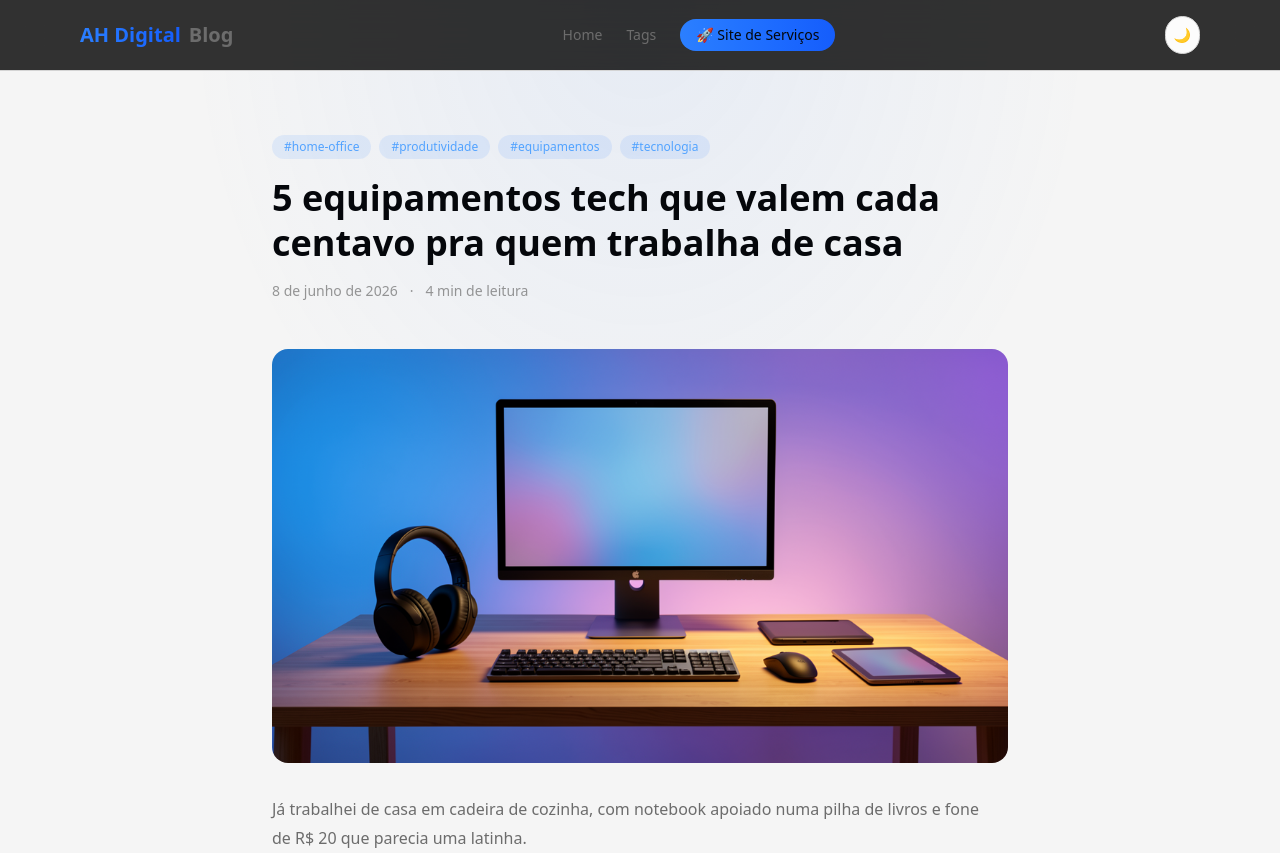
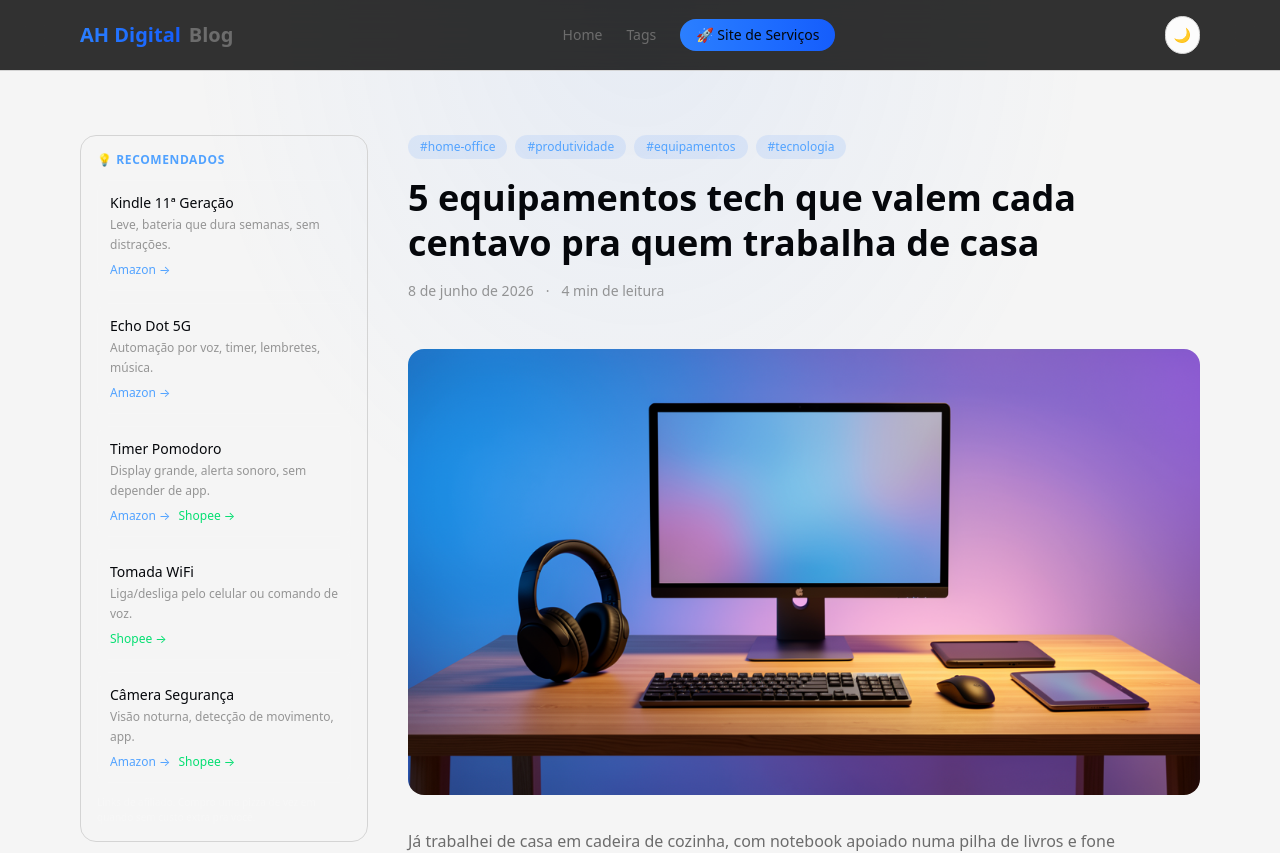
Before and after one commit to andrehs-dev/ah-digital-blog, a Next.js app: page /post/5-equipamentos-essenciais-home-office in a window 1280 px wide. Shown: the top 853 px of the page. Built offline with nearby package versions, Linux system fonts and the light colour scheme.

Commit message:
FEAT: ProductBanner sidebar com produtos recomendados (sticky desktop + inline mobile)

```diff
--- a/src/app/post/[slug]/page.tsx
+++ b/src/app/post/[slug]/page.tsx
@@ -8,6 +8,7 @@ import { BlogPostSchema } from "@/components/BlogPostSchema";
 import { BreadcrumbSchema } from "@/components/BreadcrumbSchema";
 import { AuthorBox } from "@/components/AuthorBox";
 import { FaqSchema } from "@/components/FaqSchema";
+import { ProductBanner } from "@/components/ProductBanner";
 
 export async function generateStaticParams() {
   return getAllPosts().map((post) => ({ slug: post.slug }));
@@ -51,7 +52,17 @@ export default async function PostPage({ params }: { params: Promise<{ slug: str
   const faq = (post.meta as any).faq;
 
   return (
-    <article className="mx-auto max-w-3xl px-4 py-16">
+    <div className="mx-auto max-w-6xl px-4 py-16">
+      <div className="lg:flex lg:gap-10">
+        {/* Sidebar esquerda — produtos (só desktop) */}
+        <aside className="hidden lg:block lg:w-72 lg:shrink-0">
+          <div className="sticky top-24">
+            <ProductBanner />
+          </div>
+        </aside>
+
+        {/* Conteúdo principal */}
+        <article className="min-w-0 flex-1">
           <BreadcrumbSchema
             items={[
               { name: "Home", url: baseUrl },
@@ -106,8 +117,13 @@ export default async function PostPage({ params }: { params: Promise<{ slug: str
           )}
 
           {/* Content */}
-      <div className="prose">
+          <div className="prose max-w-none">
             <Markdown remarkPlugins={[remarkGfm]}>{post.content}</Markdown>
+          </div>
+
+          {/* Banner de produtos no mobile (depois do conteúdo) */}
+          <div className="mt-10 lg:hidden">
+            <ProductBanner />
           </div>
 
           {/* Author Box */}
@@ -123,5 +139,7 @@ export default async function PostPage({ params }: { params: Promise<{ slug: str
             </Link>
           </div>
         </article>
+      </div>
+    </div>
   );
 }
--- /dev/null
+++ b/src/components/ProductBanner.tsx
@@ -0,0 +1,81 @@
+import Link from "next/link";
+
+const products = [
+  {
+    name: "Kindle 11ª Geração",
+    desc: "Leve, bateria que dura semanas, sem distrações.",
+    amazon: "https://www.amazon.com.br/dp/B0CP31L73X?tag=ahdigitalblog-20",
+    shopee: null,
+  },
+  {
+    name: "Echo Dot 5G",
+    desc: "Automação por voz, timer, lembretes, música.",
+    amazon: "https://www.amazon.com.br/dp/B09B8VGCR8?tag=ahdigitalblog-20",
+    shopee: null,
+  },
+  {
+    name: "Timer Pomodoro",
+    desc: "Display grande, alerta sonoro, sem depender de app.",
+    amazon: "https://www.amazon.com.br/dp/B0H29LQVXF?tag=ahdigitalblog-20",
+    shopee: "https://s.shopee.com.br/30lZBjOv0j",
+  },
+  {
+    name: "Tomada WiFi",
+    desc: "Liga/desliga pelo celular ou comando de voz.",
+    amazon: null,
+    shopee: "https://s.shopee.com.br/2g8in987nE",
+  },
+  {
+    name: "Câmera Segurança",
+    desc: "Visão noturna, detecção de movimento, app.",
+    amazon: "https://www.amazon.com.br/dp/B0CYPPS4VG?tag=ahdigitalblog-20",
+    shopee: "https://s.shopee.com.br/qh4bXozye",
+  },
+];
+
+export function ProductBanner() {
+  return (
+    <div className="rounded-2xl border border-white/10 bg-white/[0.03] p-4">
+      <p className="mb-3 text-xs font-semibold uppercase tracking-wider text-blue-400">
+        💡 Recomendados
+      </p>
+      <div className="space-y-3">
+        {products.map((p) => (
+          <div
+            key={p.name}
+            className="rounded-xl border border-white/5 bg-white/[0.02] p-3 transition hover:border-blue-500/20"
+          >
+            <p className="text-sm font-medium text-white">{p.name}</p>
+            <p className="mt-0.5 text-xs leading-relaxed text-white/40">
+              {p.desc}
+            </p>
+            <div className="mt-2 flex gap-2">
+              {p.amazon && (
+                <Link
+                  href={p.amazon}
+                  target="_blank"
+                  className="text-xs text-blue-400 hover:text-blue-300"
+                >
+                  Amazon →
+                </Link>
+              )}
+              {p.shopee && (
+                <Link
+                  href={p.shopee}
+                  target="_blank"
+                  className="text-xs text-green-400 hover:text-green-300"
+                >
+                  Shopee →
+                </Link>
+              )}
+            </div>
+          </div>
+        ))}
+      </div>
+      <p className="mt-3 text-[10px] text-white/20">
+        Links de afiliado. Compro uma pizza de vez em quando sem custo extra pra
+        você.
+      </p>
+    </div>
+  );
+}
```
Lines whose indentation alone changed are shown as unchanged.
